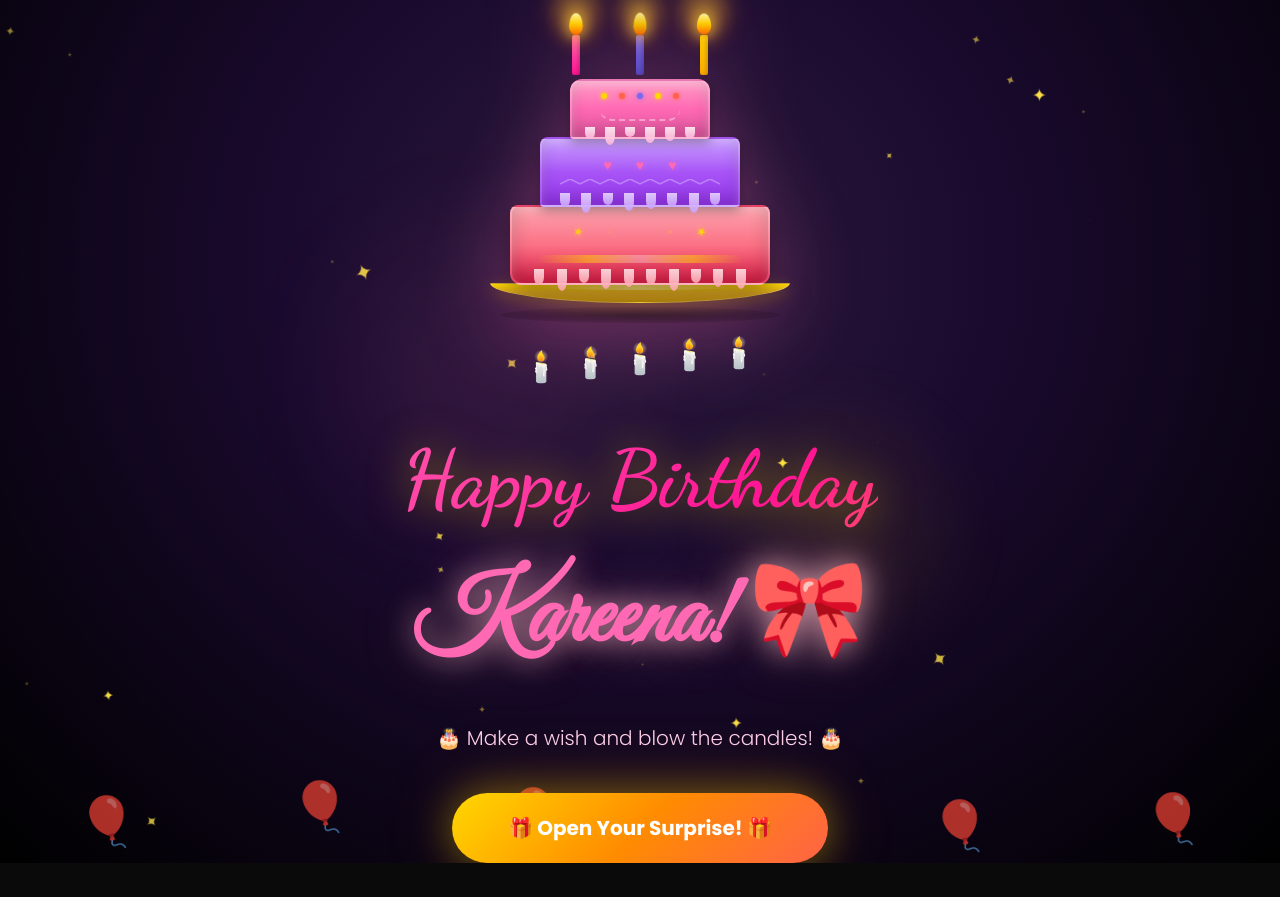
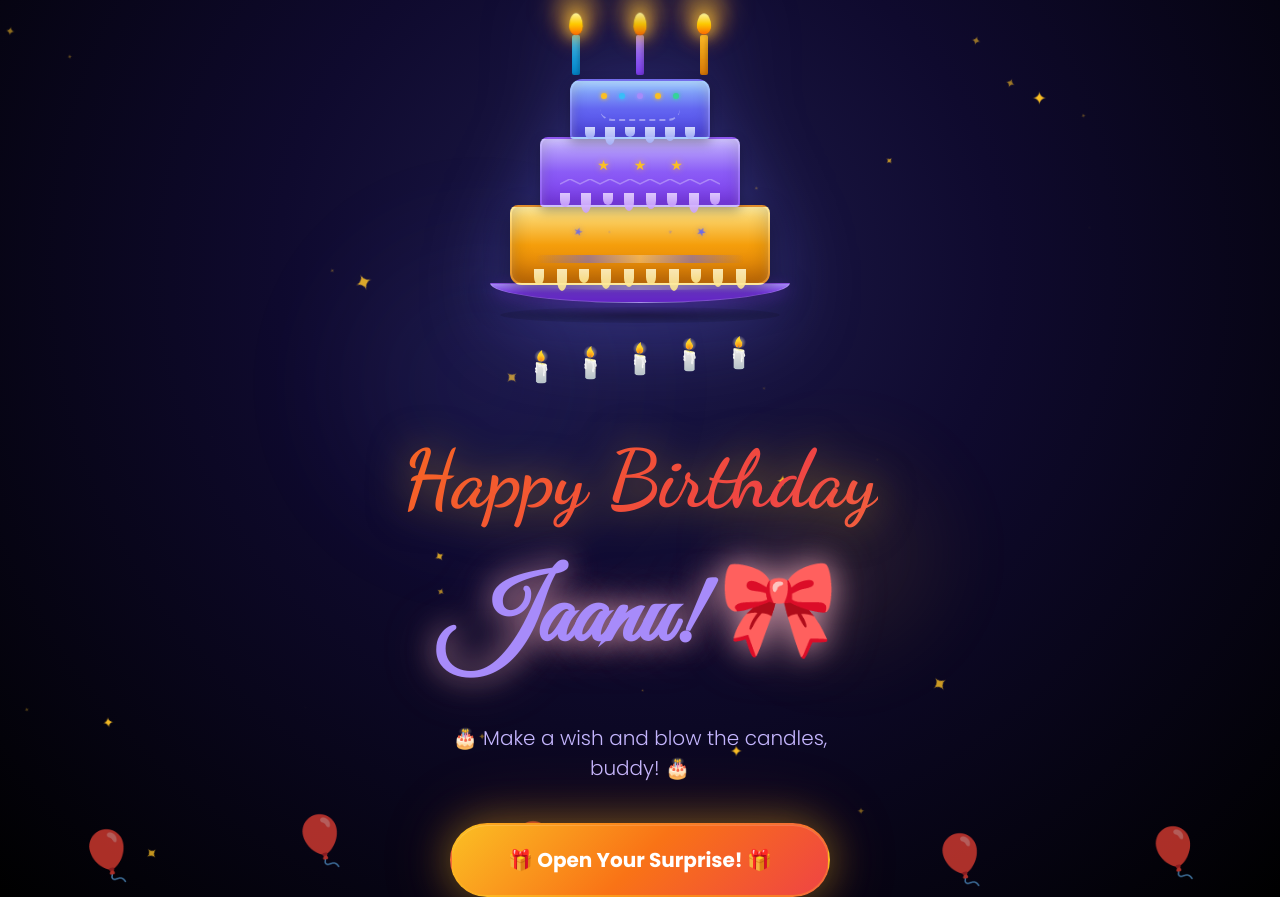
Before and after one commit to Roy-08/bday, a Next.js app: page /cake in a window 1280 px wide. Before the commit the page ends 863 px from the top, so only its background shows below. Built offline with nearby package versions, Linux system fonts and the light colour scheme.

Commit message:
Update page.tsx

```diff
--- a/app/cake/page.tsx
+++ b/app/cake/page.tsx
@@ -11,7 +11,7 @@ function CSSCake() {
       animationDuration: "4s",
       animationTimingFunction: "ease-in-out",
       animationIterationCount: "infinite",
-      filter: "drop-shadow(0 20px 40px rgba(255,105,180,0.4))",
+      filter: "drop-shadow(0 20px 40px rgba(99,102,241,0.4))",
     }}>
       <div style={{ position: "relative", display: "flex", flexDirection: "column", alignItems: "center" }}>
 
@@ -55,7 +55,7 @@ function CSSCake() {
                 style={{
                   width: "8px",
                   height: "40px",
-                  background: `linear-gradient(to bottom, ${["#ff69b4", "#7b68ee", "#ffd700"][i]}, ${["#ff1493", "#5b48c2", "#ffaa00"][i]})`,
+                  background: `linear-gradient(to bottom, ${["#38bdf8", "#a78bfa", "#fbbf24"][i]}, ${["#0284c7", "#7c3aed", "#d97706"][i]})`,
                   borderRadius: "2px",
                   boxShadow: "inset -2px 0 4px rgba(0,0,0,0.2)",
                 }}
@@ -70,7 +70,7 @@ function CSSCake() {
             style={{
               width: "140px",
               height: "60px",
-              background: "linear-gradient(180deg, #ff9ec7 0%, #ff69b4 50%, #e0559e 100%)",
+              background: "linear-gradient(180deg, #93c5fd 0%, #6366f1 50%, #4f46e5 100%)",
               borderRadius: "12px 12px 4px 4px",
               border: "2px solid rgba(255,255,255,0.2)",
               boxShadow: "inset 0 -8px 16px rgba(0,0,0,0.15), inset 0 4px 8px rgba(255,255,255,0.3), 0 4px 12px rgba(0,0,0,0.3)",
@@ -85,7 +85,7 @@ function CSSCake() {
                   style={{
                     width: "10px",
                     height: `${h}px`,
-                    background: "linear-gradient(to bottom, #fff0f5, #ffb6d9)",
+                    background: "linear-gradient(to bottom, #e0e7ff, #a5b4fc)",
                     borderRadius: "0 0 50% 50%",
                     opacity: 0.9,
                   }}
@@ -101,13 +101,12 @@ function CSSCake() {
                     width: "6px",
                     height: "6px",
                     borderRadius: "50%",
-                    background: ["#ffd700", "#ff6347", "#7b68ee", "#ffd700", "#ff6347"][i],
-                    boxShadow: `0 0 4px ${["#ffd700", "#ff6347", "#7b68ee", "#ffd700", "#ff6347"][i]}`,
+                    background: ["#fbbf24", "#38bdf8", "#a78bfa", "#fbbf24", "#34d399"][i],
+                    boxShadow: `0 0 4px ${["#fbbf24", "#38bdf8", "#a78bfa", "#fbbf24", "#34d399"][i]}`,
                   }}
                 />
               ))}
             </div>
-            {/* Swirl decoration */}
             <div style={{ position: "absolute", bottom: "16px", left: 0, right: 0, display: "flex", justifyContent: "center" }}>
               <div style={{
                 width: "80px",
@@ -125,14 +124,13 @@ function CSSCake() {
             style={{
               width: "200px",
               height: "70px",
-              background: "linear-gradient(180deg, #c9a0ff 0%, #a855f7 50%, #9333ea 100%)",
+              background: "linear-gradient(180deg, #c4b5fd 0%, #8b5cf6 50%, #7c3aed 100%)",
               borderRadius: "8px 8px 4px 4px",
               border: "2px solid rgba(255,255,255,0.15)",
               boxShadow: "inset 0 -8px 16px rgba(0,0,0,0.15), inset 0 4px 8px rgba(255,255,255,0.2), 0 4px 12px rgba(0,0,0,0.3)",
               position: "relative",
             }}
           >
-            {/* Frosting drips */}
             <div style={{ position: "absolute", bottom: "-8px", left: 0, right: 0, display: "flex", justifyContent: "space-around", padding: "0 12px" }}>
               {[14, 20, 12, 18, 16, 14, 20, 12].map((h, i) => (
                 <div
@@ -147,15 +145,13 @@ function CSSCake() {
                 />
               ))}
             </div>
-            {/* Heart decorations */}
             <div style={{ position: "absolute", top: "16px", left: 0, right: 0, display: "flex", justifyContent: "center", gap: "24px" }}>
               {[0, 1, 2].map((i) => (
-                <div key={i} style={{ color: "#ff69b4", fontSize: "14px", textShadow: "0 0 6px rgba(255,105,180,0.6)" }}>
-                  ♥
+                <div key={i} style={{ color: "#fbbf24", fontSize: "14px", textShadow: "0 0 6px rgba(251,191,36,0.6)" }}>
+                  ★
                 </div>
               ))}
             </div>
-            {/* Zigzag line */}
             <div style={{ position: "absolute", bottom: "16px", left: "16px", right: "16px", display: "flex", justifyContent: "center" }}>
               <svg width="160" height="10" viewBox="0 0 160 10">
                 <path d="M0,5 L10,0 L20,5 L30,0 L40,5 L50,0 L60,5 L70,0 L80,5 L90,0 L100,5 L110,0 L120,5 L130,0 L140,5 L150,0 L160,5" stroke="rgba(255,255,255,0.3)" strokeWidth="1.5" fill="none" />
@@ -170,14 +166,13 @@ function CSSCake() {
             style={{
               width: "260px",
               height: "80px",
-              background: "linear-gradient(180deg, #fda4af 0%, #fb7185 50%, #e11d48 100%)",
+              background: "linear-gradient(180deg, #fde68a 0%, #f59e0b 50%, #d97706 100%)",
               borderRadius: "8px 8px 12px 12px",
               border: "2px solid rgba(255,255,255,0.15)",
               boxShadow: "inset 0 -10px 20px rgba(0,0,0,0.2), inset 0 4px 8px rgba(255,255,255,0.2), 0 8px 24px rgba(0,0,0,0.4)",
               position: "relative",
             }}
           >
-            {/* Frosting drips */}
             <div style={{ position: "absolute", bottom: "-8px", left: 0, right: 0, display: "flex", justifyContent: "space-around", padding: "0 16px" }}>
               {[16, 22, 14, 20, 18, 16, 22, 14, 18, 20].map((h, i) => (
                 <div
@@ -185,20 +180,19 @@ function CSSCake() {
                   style={{
                     width: "10px",
                     height: `${h}px`,
-                    background: "linear-gradient(to bottom, #ffe0e6, #fda4af)",
+                    background: "linear-gradient(to bottom, #fef3c7, #fde68a)",
                     borderRadius: "0 0 50% 50%",
                     opacity: 0.9,
                   }}
                 />
               ))}
             </div>
-            {/* Star decorations */}
             <div style={{ position: "absolute", top: "16px", left: 0, right: 0, display: "flex", justifyContent: "center", gap: "20px" }}>
               {[0, 1, 2, 3, 4].map((i) => (
                 <div key={i} style={{
-                  color: "#ffd700",
+                  color: "#6366f1",
                   fontSize: "12px",
-                  textShadow: "0 0 6px rgba(255,215,0,0.6)",
+                  textShadow: "0 0 6px rgba(99,102,241,0.6)",
                   animationName: "sparkle",
                   animationDuration: "2s",
                   animationTimingFunction: "ease-in-out",
@@ -209,11 +203,10 @@ function CSSCake() {
                 </div>
               ))}
             </div>
-            {/* Ribbon decoration */}
             <div style={{ position: "absolute", bottom: "20px", left: "24px", right: "24px" }}>
               <div style={{
                 height: "8px",
-                background: "linear-gradient(90deg, transparent, rgba(255,215,0,0.5), rgba(255,255,255,0.3), rgba(255,215,0,0.5), transparent)",
+                background: "linear-gradient(90deg, transparent, rgba(99,102,241,0.5), rgba(255,255,255,0.3), rgba(99,102,241,0.5), transparent)",
                 borderRadius: "4px",
               }} />
             </div>
@@ -226,14 +219,13 @@ function CSSCake() {
             style={{
               width: "300px",
               height: "20px",
-              background: "linear-gradient(180deg, #ffd700 0%, #daa520 50%, #b8860b 100%)",
+              background: "linear-gradient(180deg, #a78bfa 0%, #7c3aed 50%, #6d28d9 100%)",
               borderRadius: "0 0 50% 50% / 0 0 100% 100%",
-              boxShadow: "0 4px 16px rgba(218,165,32,0.4), 0 8px 32px rgba(0,0,0,0.3)",
+              boxShadow: "0 4px 16px rgba(124,58,237,0.4), 0 8px 32px rgba(0,0,0,0.3)",
               border: "1px solid rgba(255,255,255,0.2)",
               position: "relative",
             }}
           >
-            {/* Plate reflection */}
             <div
               style={{
                 position: "absolute",
@@ -298,7 +290,7 @@ export default function CakePage() {
     <div
       className="relative flex min-h-screen flex-col items-center justify-center overflow-hidden"
       style={{
-        background: "radial-gradient(ellipse at 50% 30%, #2d1b3d 0%, #1a0a2e 40%, #000000 100%)",
+        background: "radial-gradient(ellipse at 50% 30%, #1e1b4b 0%, #0f0a2e 40%, #000000 100%)",
       }}
     >
       {/* Sparkles */}
@@ -309,7 +301,7 @@ export default function CakePage() {
           style={{
             left: s.left,
             top: s.top,
-            color: "#fde047",
+            color: "#fbbf24",
             animationName: "sparkle",
             animationDuration: "2s",
             animationTimingFunction: "ease-in-out",
@@ -332,7 +324,7 @@ export default function CakePage() {
           height: "20rem",
           borderRadius: "50%",
           opacity: 0.1,
-          background: "radial-gradient(circle, #ff69b4, transparent)",
+          background: "radial-gradient(circle, #6366f1, transparent)",
           filter: "blur(60px)",
         }}
       />
@@ -345,7 +337,7 @@ export default function CakePage() {
           height: "15rem",
           borderRadius: "50%",
           opacity: 0.1,
-          background: "radial-gradient(circle, #ffd700, transparent)",
+          background: "radial-gradient(circle, #fbbf24, transparent)",
           filter: "blur(40px)",
         }}
       />
@@ -405,7 +397,7 @@ export default function CakePage() {
                 fontFamily: "'Dancing Script', cursive",
                 fontSize: "clamp(3rem, 8vw, 5rem)",
                 fontWeight: 900,
-                background: "linear-gradient(135deg, #ffd700, #ff69b4, #ff1493, #ffd700)",
+                background: "linear-gradient(135deg, #fbbf24, #f97316, #ef4444, #fbbf24)",
                 backgroundSize: "300% 300%",
                 WebkitBackgroundClip: "text",
                 WebkitTextFillColor: "transparent",
@@ -414,7 +406,7 @@ export default function CakePage() {
                 animationDuration: "3s",
                 animationTimingFunction: "ease",
                 animationIterationCount: "infinite",
-                filter: "drop-shadow(0 0 20px rgba(255,215,0,0.5))",
+                filter: "drop-shadow(0 0 20px rgba(251,191,36,0.5))",
                 margin: 0,
               }}
             >
@@ -425,7 +417,7 @@ export default function CakePage() {
                 fontFamily: "'Great Vibes', cursive",
                 fontSize: "clamp(3.5rem, 9vw, 6rem)",
                 fontWeight: 900,
-                color: "#ff69b4",
+                color: "#a78bfa",
                 animationName: "glow",
                 animationDuration: "2s",
                 animationTimingFunction: "ease-in-out",
@@ -433,7 +425,7 @@ export default function CakePage() {
                 margin: "0.5rem 0 0 0",
               }}
             >
-              Kareena! 🎀
+              Jaanu! 🎀
             </h2>
           </div>
         )}
@@ -449,14 +441,14 @@ export default function CakePage() {
               animationDelay: "0.5s",
               opacity: 0,
               fontSize: "clamp(1rem, 2.5vw, 1.25rem)",
-              color: "#fbcfe8",
+              color: "#c4b5fd",
               fontWeight: 300,
               maxWidth: "28rem",
               marginTop: "0.5rem",
               fontFamily: "'Poppins', sans-serif",
             }}
           >
-            🎂 Make a wish and blow the candles! 🎂
+            🎂 Make a wish and blow the candles, buddy! 🎂
           </p>
         )}
 
@@ -476,10 +468,10 @@ export default function CakePage() {
               fontSize: "1.25rem",
               fontWeight: 700,
               color: "white",
-              border: "none",
+              border: "2px solid rgba(251,191,36,0.3)",
               cursor: "pointer",
-              background: "linear-gradient(135deg, #ffd700, #ff8c00, #ff6347)",
-              boxShadow: "0 0 40px rgba(255,215,0,0.4), 0 0 80px rgba(255,140,0,0.2)",
+              background: "linear-gradient(135deg, #fbbf24, #f97316, #ef4444)",
+              boxShadow: "0 0 40px rgba(251,191,36,0.4), 0 0 80px rgba(249,115,22,0.2), inset 0 1px 0 rgba(255,255,255,0.15)",
               transition: "all 0.3s ease",
               position: "relative",
             }}
```
